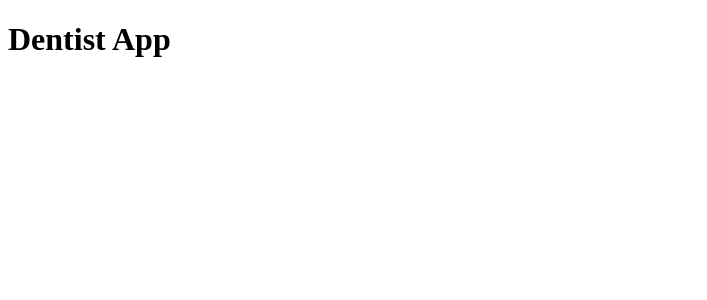
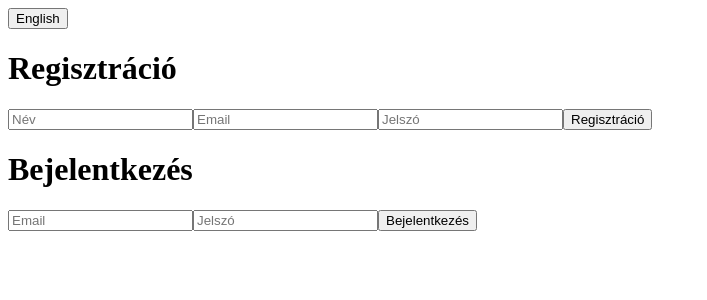
Before and after one commit to pinyopapi/dentist-app, a React (Create React App) app in the folder frontend/: page / in a window 1280 px wide. Shown: the top 300 px of the page, without its empty margins (0-707 px from the left). Built offline with nearby package versions, Linux system fonts and the light colour scheme.

Commit message:
Define main page

```diff
--- a/frontend/src/App.js
+++ b/frontend/src/App.js
@@ -1,11 +1,33 @@
-import React from "react";
+import { useContext } from "react";
+import RegisterPage from "./pages/RegisterPage";
+import LoginPage from "./pages/LoginPage";
+import { LanguageProvider, LanguageContext } from "./contexts/LanguageContext";
 
-function App() {
+function LanguageSwitcher() {
+  const { language, toggleLanguage } = useContext(LanguageContext);
+  return (
+    <button onClick={toggleLanguage}>
+      {language === "hu" ? "English" : "Magyar"}
+    </button>
+  );
+}
+
+function AppContent() {
   return (
     <div>
-      <h1>Dentist App</h1>
+      <LanguageSwitcher />
+      <RegisterPage />
+      <LoginPage />
     </div>
   );
 }
 
+function App() {
+  return (
+    <LanguageProvider>
+      <AppContent />
+    </LanguageProvider>
+  );
+}
+
 export default App;
```
